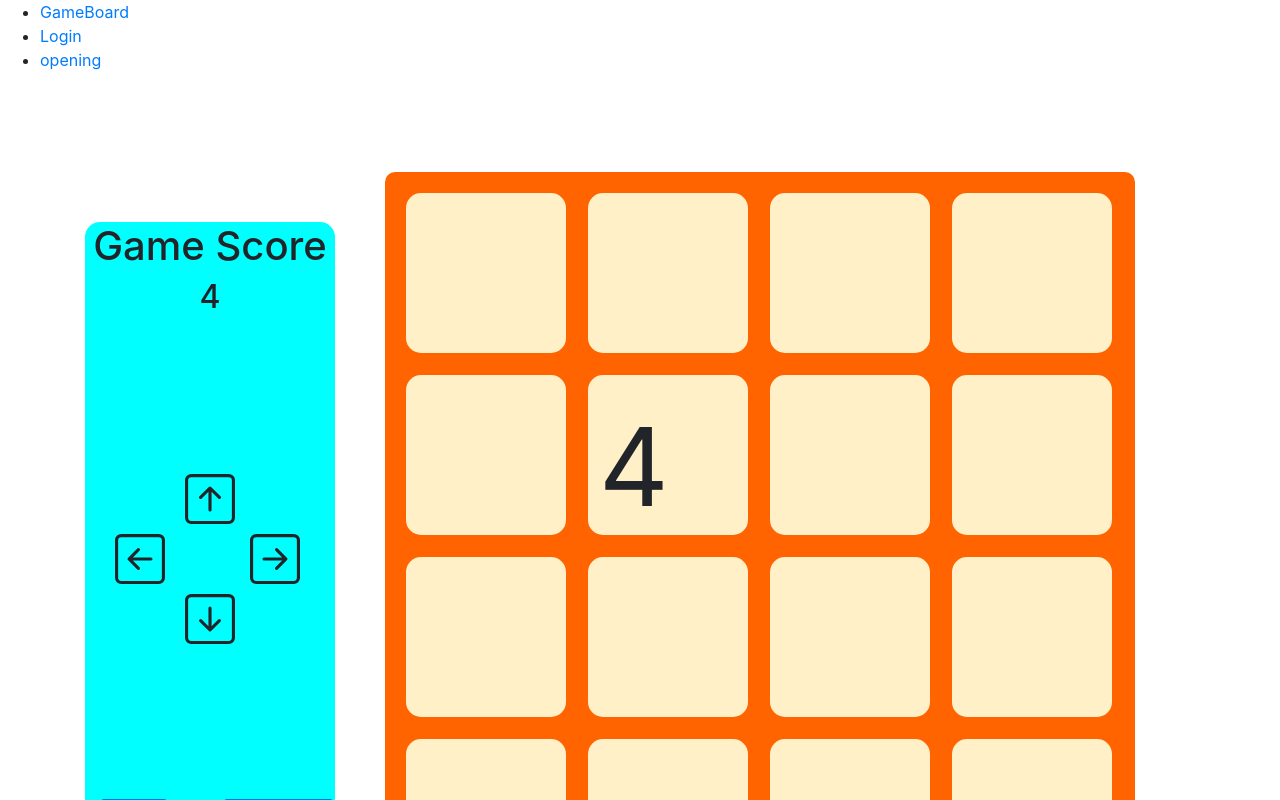
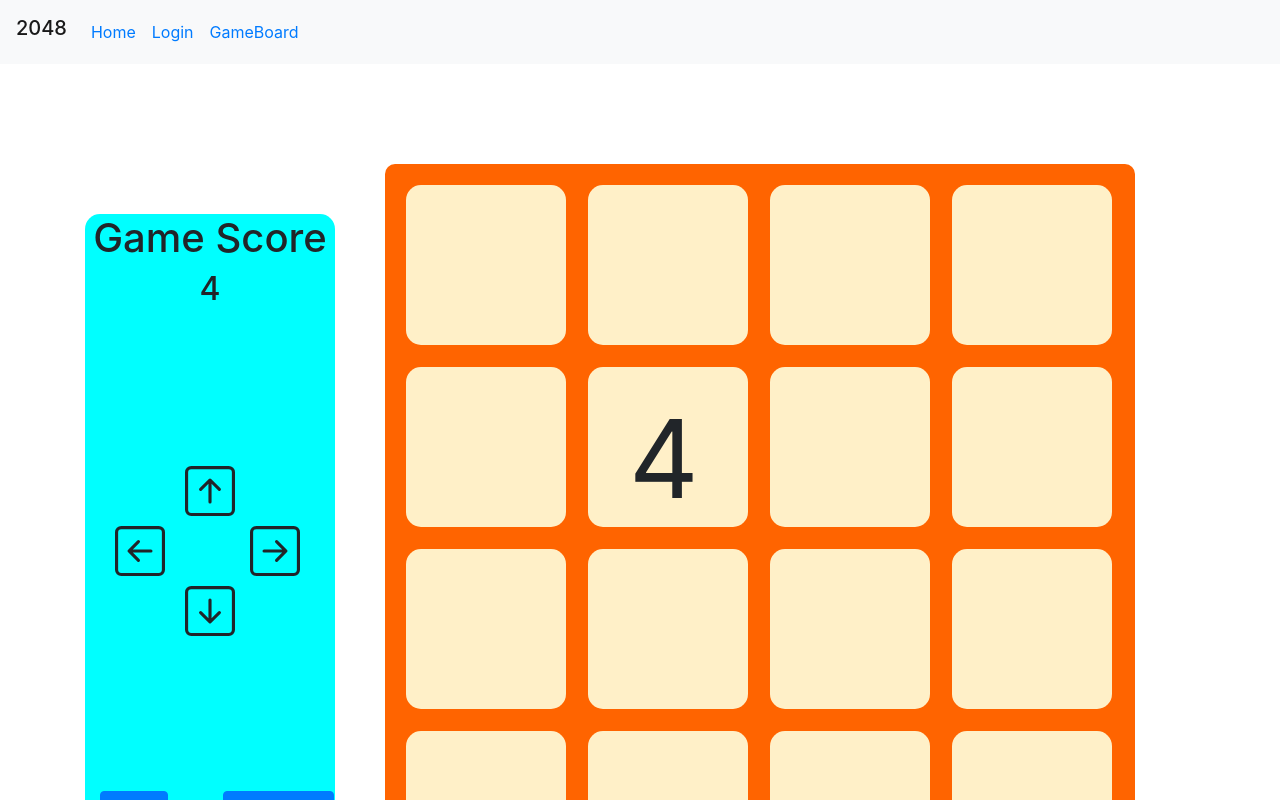
Before and after one commit to fullmoon-sg/2048Game, a Vue app in the folder enhanced_2048/: page /#/GameBoard in a window 1280 px wide. Shown: the top 800 px of the page. Built offline with nearby package versions, Linux system fonts and the light colour scheme.

Commit message:
able to generate random 2 or 4

```diff
--- a/enhanced_2048/src/App.vue
+++ b/enhanced_2048/src/App.vue
@@ -1,10 +1,23 @@
 <template>
   <div id="app">
-      <ul>
-          <li><router-link to="/GameBoard">GameBoard</router-link></li>
-          <li><router-link to="/Login">Login</router-link></li>
-          <li><router-link to="/opening">opening</router-link></li>
-      </ul>
+
+    <nav class="navbar navbar-expand-lg navbar-light bg-light">
+  <h1 class="navbar-brand" href="#" style="color: red bold">2048</h1>
+  <div class="collapse navbar-collapse" id="navbarNav">
+    <ul class="navbar-nav">
+      <li class="nav-item active">
+        <a class="nav-link" href="#"><router-link to="/opening">Home</router-link></a>
+      </li>
+      <li class="nav-item">
+        <a class="nav-link" href="#"><router-link to="/Login">Login</router-link></a>
+      </li>
+      <li class="nav-item">
+        <a class="nav-link" href="#"><router-link to="/GameBoard">GameBoard</router-link></a>
+      </li>
+    </ul>
+  </div>
+</nav>
+
       <router-view></router-view>
   </div>
 </template>
--- a/enhanced_2048/src/components/GameBoard.vue
+++ b/enhanced_2048/src/components/GameBoard.vue
@@ -66,7 +66,7 @@
             </svg>
           </div>
         </div>
-        <div class="down">
+        <div class="down" @click="down">
           <svg
             xmlns="http://www.w3.org/2000/svg"
             width="50"
@@ -108,10 +108,8 @@
           </tr>
         </table>
       </div>
-    </div>
-    <!-- end of draw broad div -->
-  </div>
-  <!-- end of container div -->
+    </div><!-- end of draw broad div -->
+  </div><!-- end of container div -->
 </template>
 
 <script>
@@ -122,16 +120,31 @@ export default {
     };
   },
   methods: {
-    // generate_2_or_4 : function(){
-    //     let row = Math.floor(Math.random() * 4);
-    //     let column = Math.floor(Math.random() * 4);
-    //     let random_2_4 = Math.floor(Math.random() > 0.6 ? 2 : 4);
-    //     if ((this.board[row],column) === '')
-    //     { this.$set(this.board[row],column, random_2_4)
-    //     } else{
-    //         generate_2_or_4();
-    //     }
-    // },
+      down : function(){
+          for(let i = 2; i >=0; i--){
+              for(let j=0; j < 4; j++)
+              {
+                  if ((this.board[i+1][j] === "") && (this.board[i][j] !== ''))
+                  {
+                      this.$set(this.board[i+1],[j], this.board[i][j]);
+                      this.$set(this.board[i],[j], "");
+
+                  }
+              }
+          }
+          this.generate_2_or_4();
+         },
+
+    generate_2_or_4 : function(){
+        let row = Math.floor(Math.random() * 4);
+        let column = Math.floor(Math.random() * 4);
+        let random_2_4 = Math.floor(Math.random() > 0.6 ? 2 : 4);
+        if (this.board[row][column] === ''){
+         this.$set(this.board[row],column, random_2_4)
+        } else{
+            this.generate_2_or_4();
+        }
+    },
   }, // end of methods
   computed: {
     score: function () {
@@ -140,37 +153,34 @@ export default {
         for (let i = 0; i < 4; i++) {
           for (let j = 0; j < 4; j++) {
             if (this.board[i][j] !== "") {
-                console.log(this.board[i][j]);
               scores += this.board[i][j];
             }
           }
         }
-
         return scores;
       } else {
         return 0;
       }
     },
   },
-
   created: function () {
     let gameBoard = [];
-
     for (let i = 0; i < 4; i++) {
-      let row = [];
-      for (let j = 0; j < 4; j++) {
+       let row = [];
+    for (let j = 0; j < 4; j++) {
         row.push("");
       }
-      gameBoard.push(row);
-    }
-    this.board = gameBoard;
-    console.log(this.board);
+      gameBoard.push(row)
+      }
+      this.board = gameBoard;
+
     this.$set(
       this.board[Math.floor(Math.random() * 4)],
       Math.floor(Math.random() * 4),
-      Math.random() > 0.6 ? 2 : 4
+      Math.random() > 0.2 ? 2 : 4
     );
-  }, // end of mounted
+
+  }, // end of created
 }; // end of export default
 </script>
 
@@ -248,7 +258,7 @@ td {
 
 .row-col-text {
   font-size: 108px;
-  text-align: center;
+margin-left: 30px;
 }
 
 .menu {
--- a/enhanced_2048/src/components/opening.vue
+++ b/enhanced_2048/src/components/opening.vue
@@ -5,9 +5,12 @@
         <div>
             <!-- {{rearrange(hall_fame)}} -->
         <ul>
-            <li>Player Name : {{hf.player_name}}</li>
+            Player Name : {{hf.player_name}}
+            Score : {{hf.score}}
+            Date : {{hf.date}}
+            <!-- <li>Player Name : {{hf.player_name}}</li>
             <li>Score : {{hf.score}}</li>
-            <li>Date : {{hf.date}}</li>
+            <li>Date : {{hf.date}}</li>      -->
         </ul>
         </div>
     </div>
```
